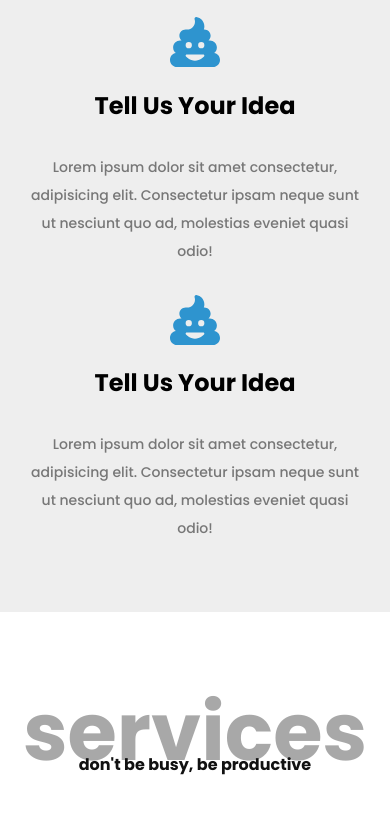
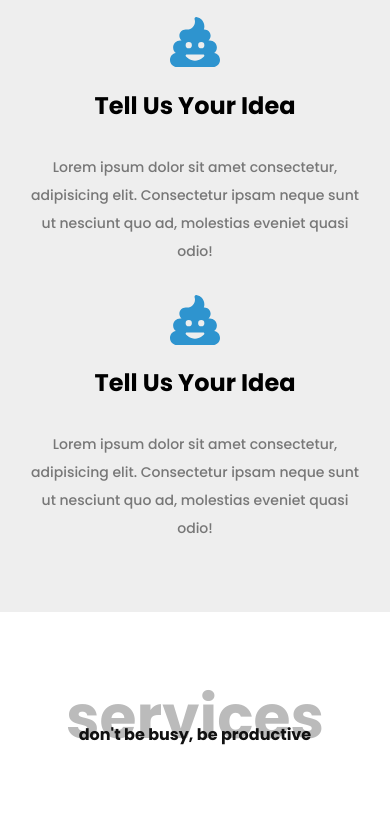
Before and after one commit to Tarekmeddev/zambia, a plain HTML site: page index.html in a window 390 px wide. Shown: the part 1140-1954 px from the top of the page. Drawn offline with Linux system fonts and the light colour scheme.

Commit message:
Update style.css

```diff
--- a/css/style.css
+++ b/css/style.css
@@ -120,6 +120,10 @@ nav  .fa-bars{
     margin-bottom: 30px;
     color: var(--main-color);
 }
+@media (max-width:767px){
+    .landing .text h2 {
+        font-size: 50px;}
+}
 .landing .text p {
     color: rgba(255, 255, 255, 0.658);
     line-height: 2;
@@ -158,9 +162,13 @@ nav  .fa-bars{
 .main-heading{
     font-size: 80px;
     text-align: center;
-    color: #999999d9;
+    color: #bbb;
     font-weight: 600;
 
+}
+@media (max-width:767px){
+    .main-heading{
+        font-size: 60px;}
 }
 .main-heading + p {
     color: #111;
```
